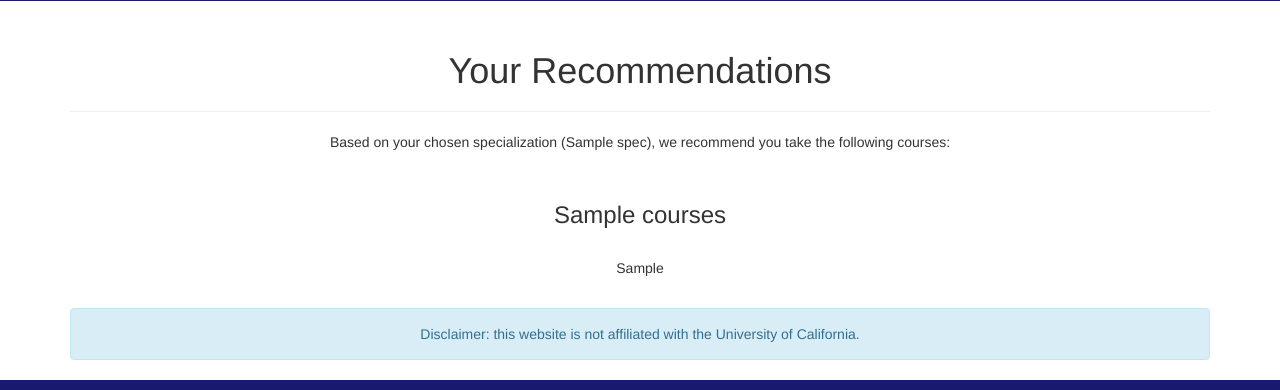
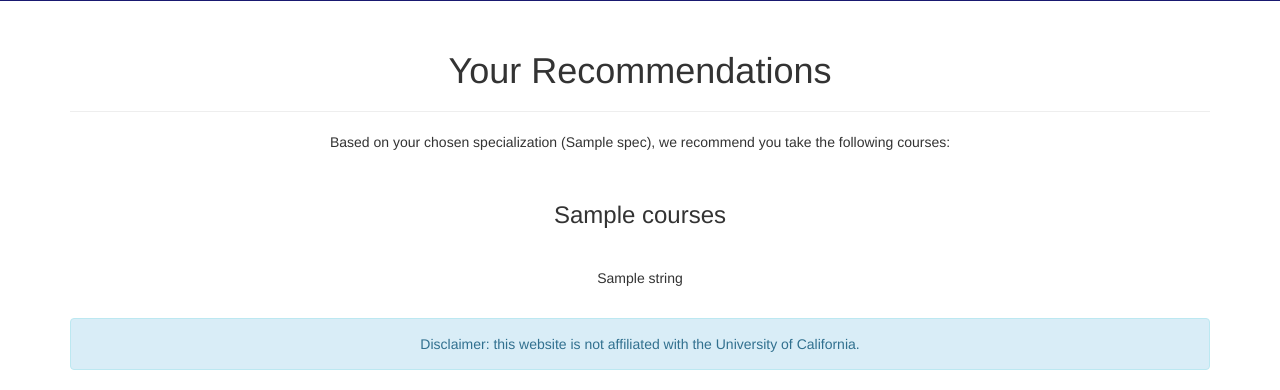
Before and after one commit to abhi1345/course-recommender, a Django app: template courserec/templates/recommendations.html in a window 1280 px wide. Shown: the part 580-970 px from the top of the page. Run offline with Django 3.2, Linux system fonts and the light colour scheme; the template is opened without the code that fills it: most values are stand-ins (such as "Sample title", 1, 10 or a date in 2020); some libraries are stand-ins or nearby versions.

Commit message:
Update recommendations.html

```diff
--- a/courserec/templates/recommendations.html
+++ b/courserec/templates/recommendations.html
@@ -58,7 +58,11 @@
         <br>
 
         <p>
-          {{ test_string }}
+          {% for string in test_list %}
+            <p>
+              {{string}} <br>
+            </p>
+          {% endfor %}
         </p>
 
       </center>
```
